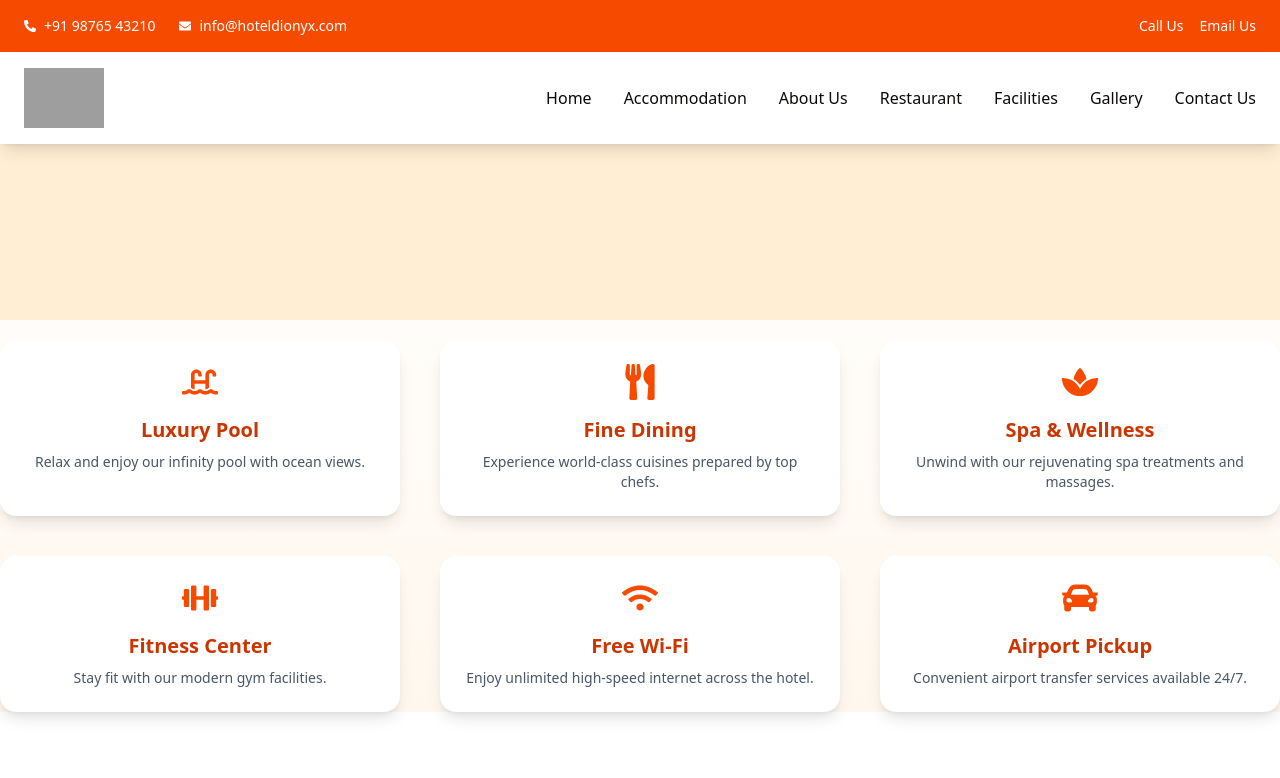
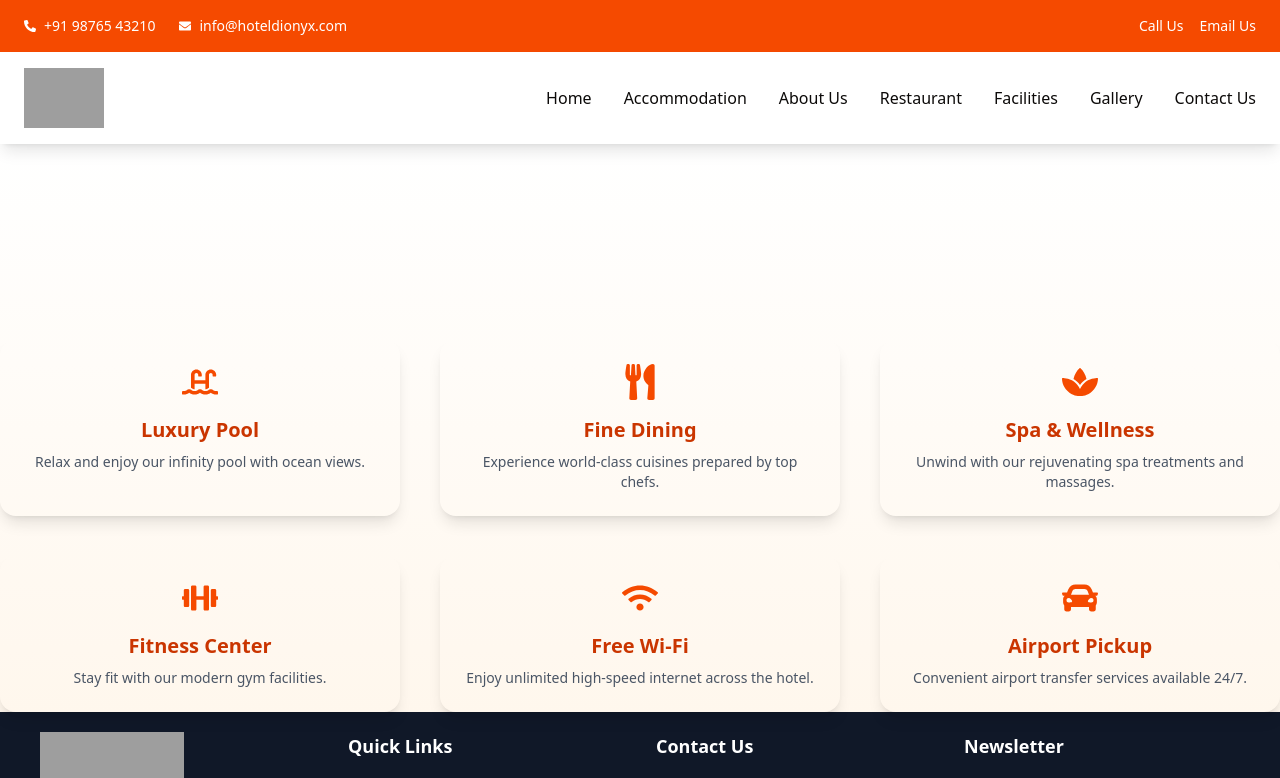
Before and after one commit to VTINDIA-TECH-PVT-LTD/DIONYX, a React (Vite) app: page /facilities in a window 1280 px wide. Shown: the top 778 px of the page. Built offline with nearby package versions, Linux system fonts and the light colour scheme; grey boxes are pictures that could not be loaded.

Commit message:
Added my feature/task

```diff
--- a/src/components/Facilities.jsx
+++ b/src/components/Facilities.jsx
@@ -49,7 +49,7 @@ const Facilities = () => {
   return (
     <div className="bg-gradient-to-b from-white to-orange-50   ">
       {/* Page Title */}
-      <section className="text-center py-16 bg-orange-100">
+      <section className="text-center py-16 ">
         <motion.h1
           initial={{ opacity: 0, y: -30 }}
           animate={{ opacity: 1, y: 0 }}
@@ -71,14 +71,14 @@ const Facilities = () => {
       </motion.h2> */}
 
       {/* Facilities Grid */}
-      <div className="grid sm:grid-cols-2 md:grid-cols-3 gap-10 mb-20 pt-5 ">
+      <div className="grid sm:grid-cols-2 md:grid-cols-3 gap-10  pt-5 ">
         {facilities.map((facility, index) => (
           <motion.div
             key={index}
             initial={{ opacity: 0, y: 30 }}
             whileInView={{ opacity: 1, y: 0 }}
             transition={{ duration: 0.5, delay: index * 0.1 }}
-            className="bg-white shadow-lg rounded-2xl p-6 text-center hover:shadow-2xl transition"
+            className=" shadow-lg rounded-2xl p-6 text-center hover:shadow-2xl transition"
           >
             <div className="flex justify-center mb-4">{facility.icon}</div>
             <h3 className="text-xl font-semibold text-orange-700 mb-2">
--- a/src/components/Restaurant.jsx
+++ b/src/components/Restaurant.jsx
@@ -33,7 +33,7 @@ const Restaurant = () => {
       {/* <Mianhome /> */}
 
       {/* Restaurant Intro Section */}
-      <div className="bg-gradient-to-b from-white to-orange-50  ">
+      <div className="bg-gradient-to-b from-white to-orange-50 pb-5 ">
         <section className="text-center py-16 bg-orange-100">
           <motion.h1
             initial={{ opacity: 0, y: -30 }}
@@ -54,7 +54,7 @@ const Restaurant = () => {
         </section>
 
         {/* Dining Photos Grid */}
-
+        <div className="py-12 px-6 md:px-12 max-w-7xl mx-auto">
         <motion.div
           initial={{ opacity: 0, scale: 0.9 }}
           whileInView={{ opacity: 1, scale: 1 }}
@@ -73,6 +73,7 @@ const Restaurant = () => {
             />
           ))}
         </motion.div>
+        </div>
 
         {/* Menu Button */}
         <div className="flex justify-center">
```
